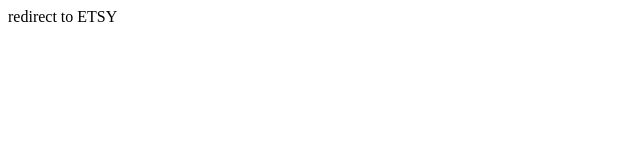
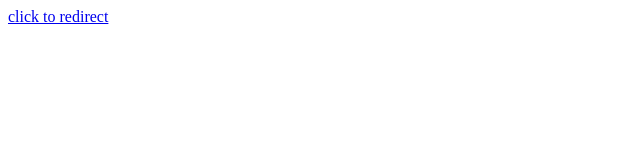
Before and after one commit to Ack3y/second_test, a plain HTML site: page redirect.html in a window 1280 px wide. Shown: the whole page, without its empty margins (0-640 px from the left). Drawn offline with Linux system fonts and the light colour scheme.

Commit message:
Update redirect.html

```diff
--- a/redirect.html
+++ b/redirect.html
@@ -3,5 +3,5 @@
 <title></title>
 </head>
 <body>
-redirect to ETSY</body>
+<a href="https://etsy.com"> click to redirect<a></body>
 <html>
```
